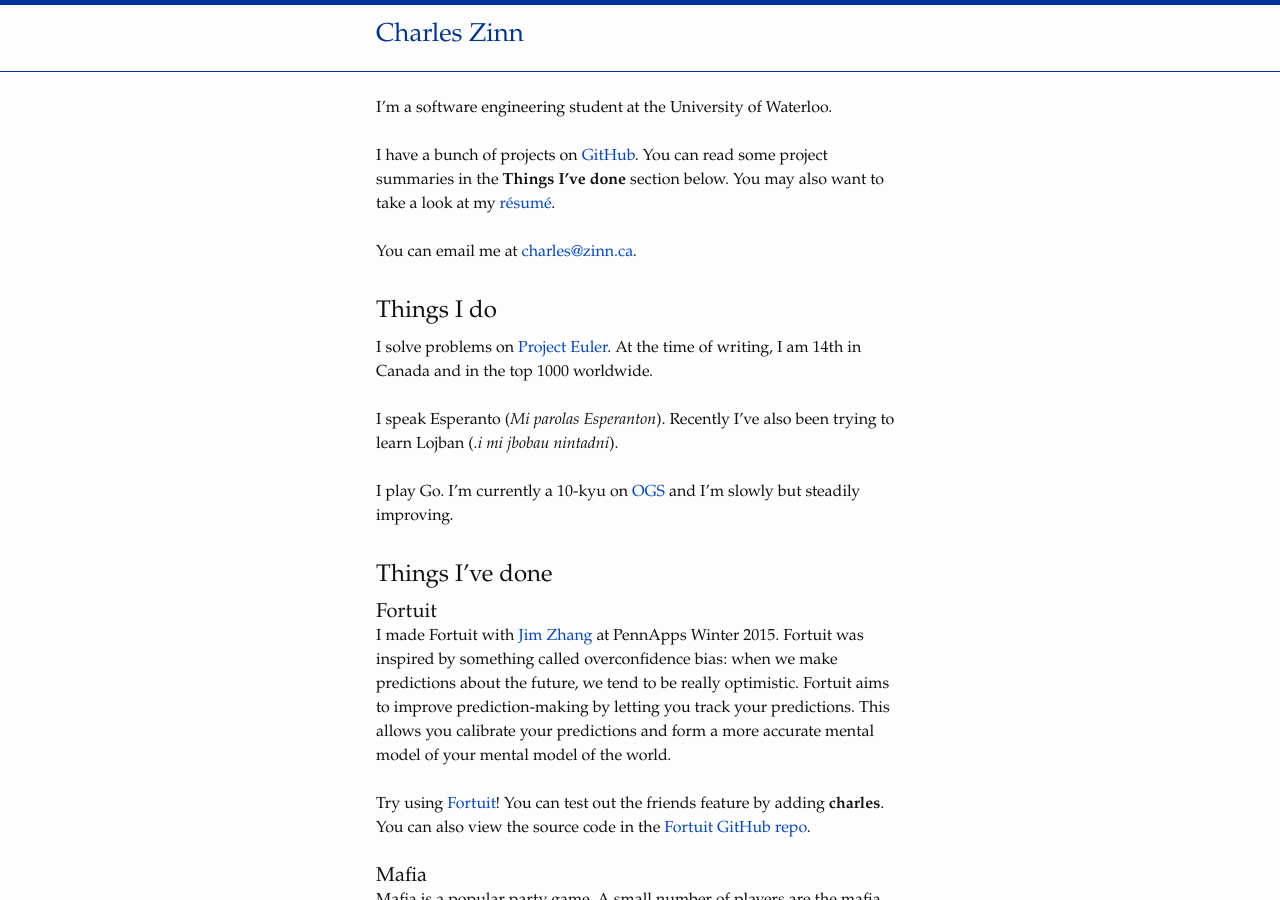
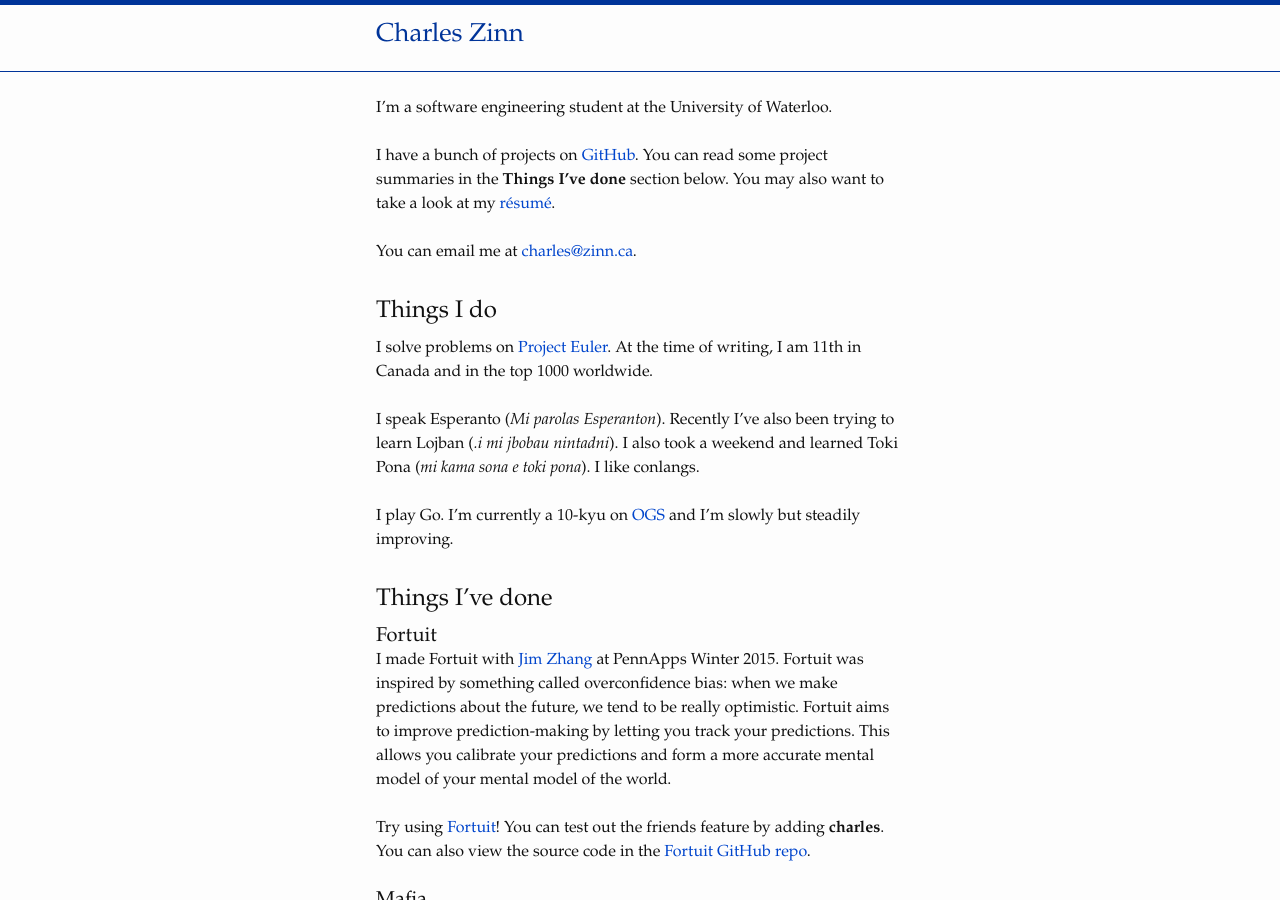
Before and after one commit to czinn/czinn.github.io, a Jekyll site: the page built from index.md, in a window 1280 px wide and 900 px high. Built offline with Jekyll 4.4.1, drawn with Linux system fonts in a browser that asks for light colours.

Commit message:
Update résumé and add toki pona to my list of conlangs.

```diff
--- a/index.md
+++ b/index.md
@@ -10,9 +10,9 @@
 
 ## Things I do
 
-I solve problems on [Project Euler][pe]. At the time of writing, I am 14th in Canada and in the top 1000 worldwide.
+I solve problems on [Project Euler][pe]. At the time of writing, I am 11th in Canada and in the top 1000 worldwide.
 
-I speak Esperanto (*Mi parolas Esperanton*). Recently I've also been trying to learn Lojban (*.i mi jbobau nintadni*).
+I speak Esperanto (*Mi parolas Esperanton*). Recently I've also been trying to learn Lojban (*.i mi jbobau nintadni*). I also took a weekend and learned Toki Pona (*mi kama sona e toki pona*). I like conlangs.
 
 I play Go. I'm currently a 10-kyu on [OGS] and I'm slowly but steadily improving.
 
```
Also changed, not shown: 1 other file.
